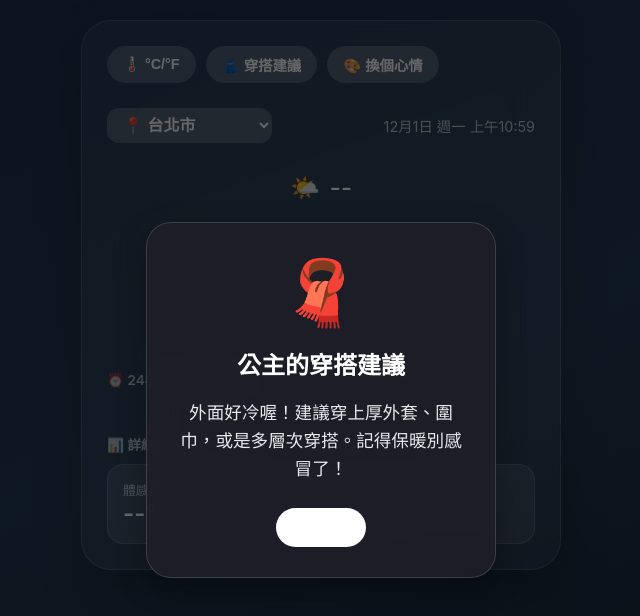
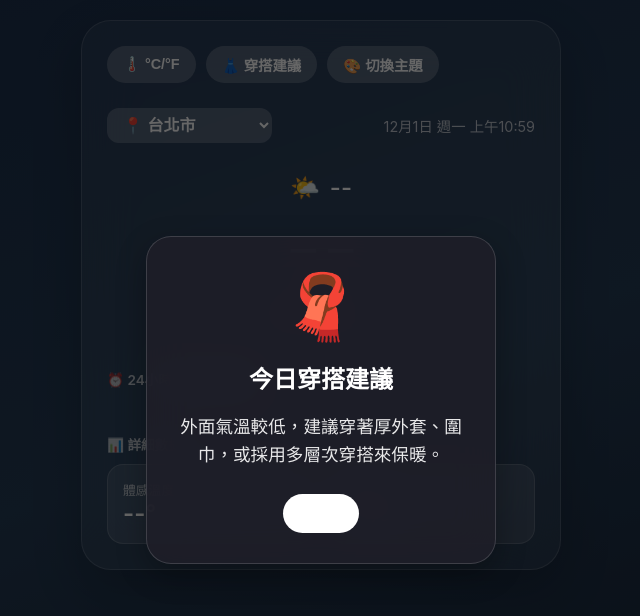
Before and after one commit to yujie11112/yujie11112.github.io, a plain HTML site: page index.html in a window 1280 px wide. Both pictures are taken after a click on the button "👗 穿搭建議". Shown: the whole page, without its empty margins (319-959 px from the left). Drawn offline with Linux system fonts and the light colour scheme; no server answers.

Commit message:
Update index.html

```diff
--- a/index.html
+++ b/index.html
@@ -3,7 +3,7 @@
 <head>
     <meta charset="UTF-8">
     <meta name="viewport" content="width=device-width, initial-scale=1.0">
-    <title>氣象</title>
+    <title>專屬氣象中控台</title>
     <style>
         :root {
             /* 預設主題：深海藍 */
@@ -146,7 +146,7 @@
     <div class="toolbar">
         <button class="tool-btn" onclick="toggleUnit()">🌡️ °C/°F</button>
         <button class="tool-btn" onclick="showOutfitAdvice()">👗 穿搭建議</button>
-        <button class="tool-btn" onclick="cycleTheme()">🎨 換個心情</button>
+        <button class="tool-btn" onclick="cycleTheme()">🎨 切換主題</button>
     </div>
 
     <div class="header">
@@ -193,9 +193,9 @@
 <div class="modal-overlay" id="advice-modal" onclick="closeModal(event)">
     <div class="modal-content">
         <span class="modal-icon" id="advice-icon">🧣</span>
-        <h2 class="modal-title">公主的穿搭建議</h2>
+        <h2 class="modal-title">今日穿搭建議</h2>
         <p class="modal-text" id="advice-text">正在分析天氣...</p>
-        <button class="close-btn" onclick="document.getElementById('advice-modal').classList.remove('show')">收到！</button>
+        <button class="close-btn" onclick="document.getElementById('advice-modal').classList.remove('show')">好的</button>
     </div>
 </div>
 
@@ -287,16 +287,13 @@
     // 功能 A: 單位切換
     function toggleUnit() {
         isCelsius = !isCelsius;
-        // 重新抓取資料太慢，直接觸發選單改變事件來重新渲染最簡單，但這裡為了流暢，
-        // 我們假設資料已經在變數裡，直接呼叫一次 fetchWeather 太浪費。
-        // 為了簡單起見，這裡直接重新觸發一次目前的城市查詢
         const select = document.getElementById('city-select');
         const [lat, lon] = select.value.split(',');
         if(select.value !== 'gps') fetchWeather(lat, lon);
-        else getLocation(); // 如果是 GPS 模式
+        else getLocation();
     }
 
-    // 功能 B: 穿搭建議邏輯
+    // 功能 B: 穿搭建議邏輯 (已修改為中性描述)
     function showOutfitAdvice() {
         const modal = document.getElementById('advice-modal');
         const icon = document.getElementById('advice-icon');
@@ -305,22 +302,20 @@
         let advice = "";
         let emoji = "";
 
-        // 簡單的溫度判斷邏輯
         if (currentTempC < 15) {
             emoji = "🧣";
-            advice = "外面好冷喔！建議穿上厚外套、圍巾，或是多層次穿搭。記得保暖別感冒了！";
+            advice = "外面氣溫較低，建議穿著厚外套、圍巾，或採用多層次穿搭來保暖。";
         } else if (currentTempC < 20) {
             emoji = "🧥";
             advice = "稍微有點涼意，穿件針織衫、帽T或是薄夾克剛剛好。";
         } else if (currentTempC < 26) {
             emoji = "👕";
-            advice = "天氣很舒適！穿短袖配一件薄襯衫，或是舒適的長袖上衣都可以喔。";
+            advice = "天氣舒適，穿短袖配一件薄襯衫，或是舒適的長袖上衣都可以。";
         } else {
             emoji = "🕶️";
             advice = "天氣炎熱，建議穿著透氣的短袖、裙子，記得多補充水分並注意防曬！";
         }
 
-        // 如果下雨
         if ([61, 63, 65, 80, 95].includes(weatherCode)) {
             advice += "<br><br>☔ 另外，外面在下雨，別忘了帶傘！";
         }
```
